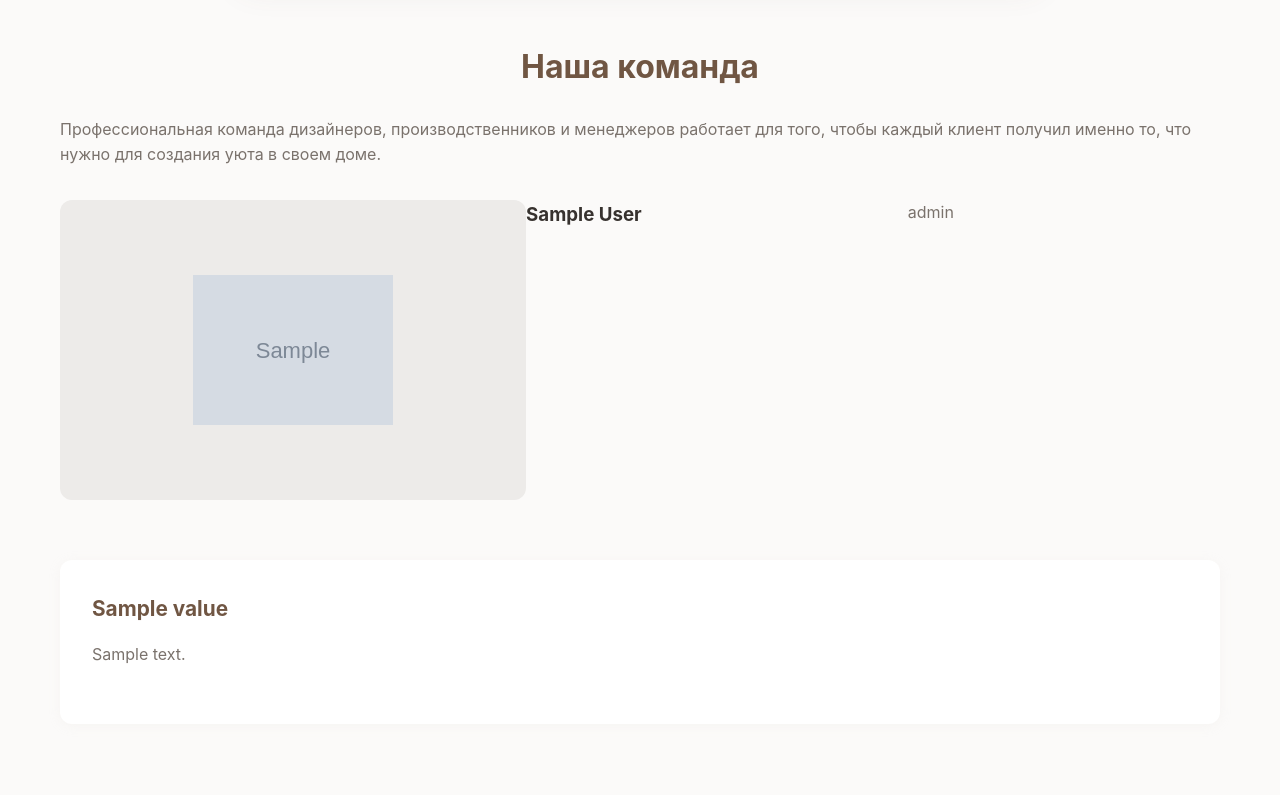
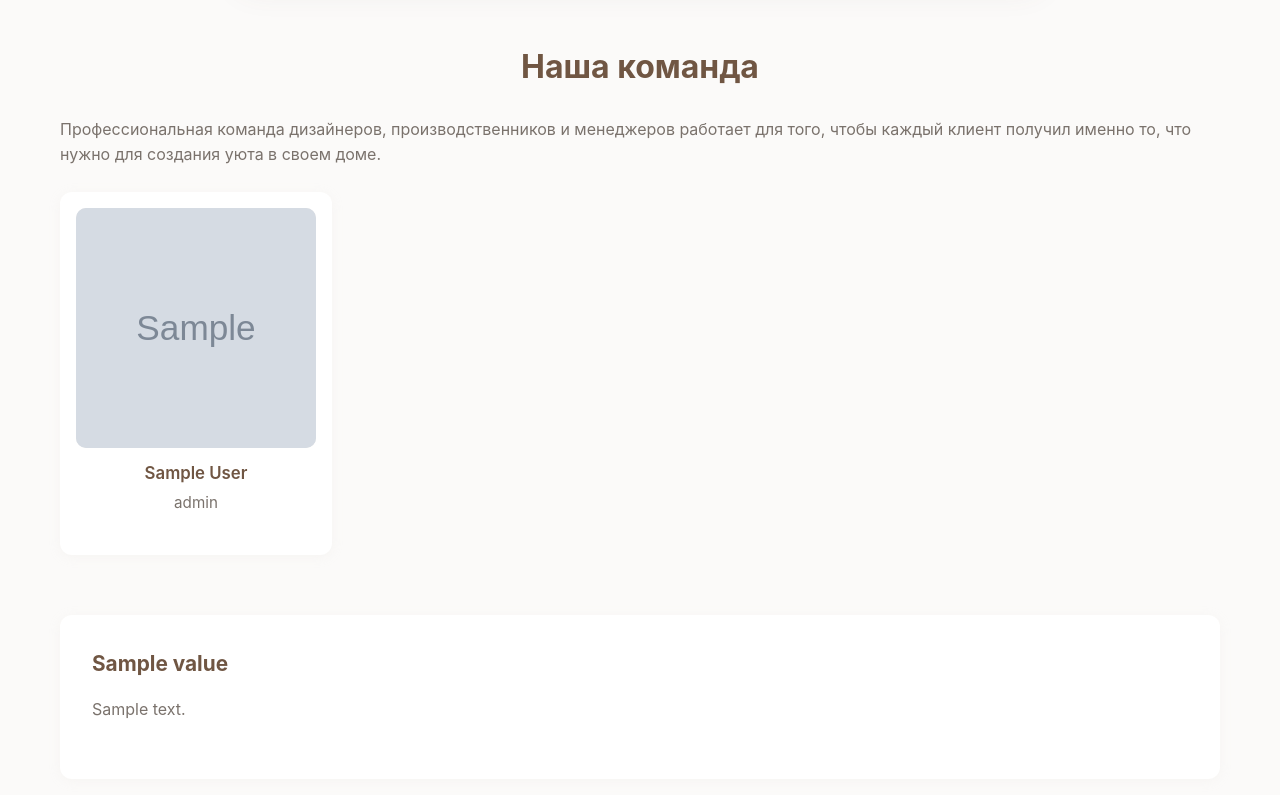
Before and after one commit to jahongirdev1/Sams, a Django app: template templates/about.html in a window 1280 px wide. Shown: the part 1384-2179 px from the top of the page. Run offline with Django 5.2, Linux system fonts and the light colour scheme; the template is opened without the code that fills it: most values are stand-ins (such as "Sample title", 1, 10 or a date in 2020); grey boxes marked "Sample" are stand-in pictures.

Commit message:
feat: restyle team section grid

```diff
--- a/static/styles/main.css
+++ b/static/styles/main.css
@@ -655,6 +655,88 @@ body {
     font-size: 1.2rem;
 }
 
+/* Team grid */
+.team-grid {
+    display: grid;
+    grid-template-columns: repeat(4, minmax(220px, 1fr));
+    gap: 24px;
+    align-items: stretch;
+}
+
+/* адаптив */
+@media (max-width: 1200px) {
+    .team-grid {
+        grid-template-columns: repeat(3, minmax(220px, 1fr));
+    }
+}
+
+@media (max-width: 900px) {
+    .team-grid {
+        grid-template-columns: repeat(2, minmax(200px, 1fr));
+    }
+}
+
+@media (max-width: 560px) {
+    .team-grid {
+        grid-template-columns: 1fr;
+    }
+}
+
+/* Team card */
+.team-card {
+    background: #fff;
+    border-radius: 12px;
+    box-shadow: 0 2px 12px hsl(25 15% 85% / 0.15);
+    padding: 16px;
+    text-align: center;
+    height: 100%;
+    display: flex;
+    flex-direction: column;
+    transition: transform .2s ease, box-shadow .2s ease;
+}
+
+.team-card:hover {
+    transform: translateY(-3px);
+    box-shadow: 0 8px 24px hsl(25 25% 35% / 0.12);
+}
+
+/* Фото сверху, квадрат, не «ломается» */
+.team-photo {
+    aspect-ratio: 1 / 1;
+    border-radius: 10px;
+    overflow: hidden;
+    background: hsl(30, 10%, 92%);
+}
+
+.team-photo img {
+    width: 100%;
+    height: 100%;
+    object-fit: cover;
+    display: block;
+}
+
+/* Тексты */
+.team-name {
+    margin-top: 12px;
+    font-size: 1.05rem;
+    font-weight: 600;
+    color: hsl(25, 25%, 35%);
+}
+
+.team-role {
+    margin-top: 4px;
+    font-size: 0.95rem;
+    color: hsl(25, 6%, 45%);
+}
+
+/* Пустое состояние */
+.team-empty {
+    color: hsl(25, 6%, 45%);
+    text-align: center;
+    grid-column: 1 / -1;
+    padding: 16px 0;
+}
+
 .mission-section {
     margin: 60px 0;
 }
--- a/templates/about.html
+++ b/templates/about.html
@@ -59,13 +59,17 @@
                     <h2>Наша команда</h2>
                     <p>Профессиональная команда дизайнеров, производственников и менеджеров работает для того, чтобы каждый клиент получил именно то, что нужно для создания уюта в своем доме.</p>
 
-                    <div class="team-placeholder" style="display:grid; grid-template-columns: auto auto auto;">
-                        {% for member in team %}
-                        <div class="team-image">
-                            <img width="200px" src="{{ member.photo.url }}" alt="{{ member.full_name }}">
-                        </div>
-                        <h3>{{ member.full_name }}</h3>
-                        <p>{{ member.role }}</p>
+                    <div class="team-grid">
+                        {% for m in team %}
+                        <article class="team-card">
+                            <div class="team-photo">
+                                <img src="/media/{{ m.photo }}" alt="{{ m.full_name }}">
+                            </div>
+                            <h3 class="team-name">{{ m.full_name }}</h3>
+                            <p class="team-role">{{ m.role }}</p>
+                        </article>
+                        {% empty %}
+                        <p class="team-empty">Команда будет опубликована позже.</p>
                         {% endfor %}
                     </div>
                 </div>
```
